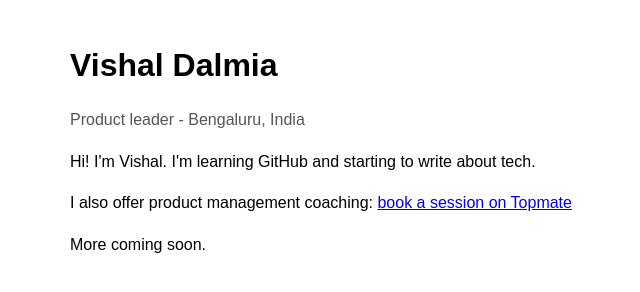
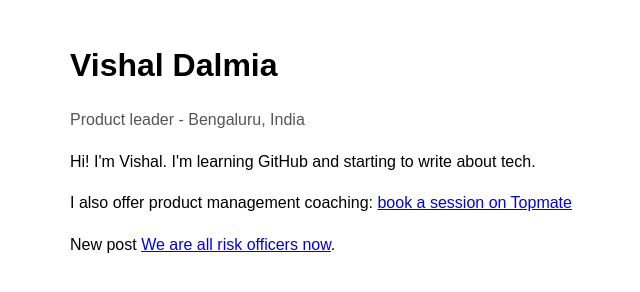
Before and after one commit to vishal2dalmia/myfirst, a plain HTML site: page index.html in a window 1280 px wide. Shown: the whole page, without its empty margins (270-910 px from the left). Drawn offline with Linux system fonts and the light colour scheme.

Commit message:
Update index.html

```diff
--- a/index.html
+++ b/index.html
@@ -13,6 +13,6 @@
   <p class="sub">Product leader - Bengaluru, India</p>
   <p>Hi! I'm Vishal. I'm learning GitHub and starting to write about tech.</p>
   <p> I also offer product management coaching: <a href="https://topmate.io/vishal_dalmia/">book a session on Topmate</a> </p>
-  <p>More coming soon.</p>
+  <p>New post <a href="post1html">We are all risk officers now</a>.</p>
 </body>
 </html>
```
